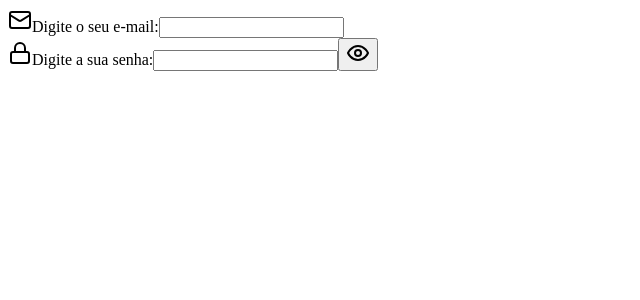
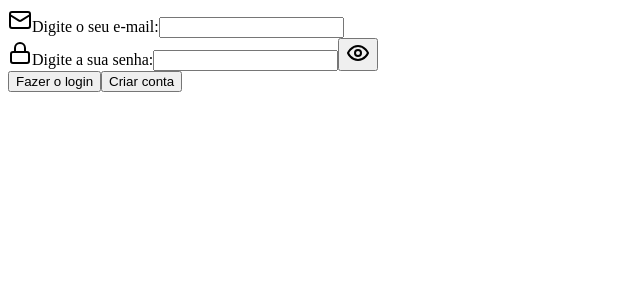
Before and after one commit to joaovictor1516/pomolist, a Next.js app: page /login in a window 1280 px wide. Shown: the top 300 px of the page, without its empty margins (0-640 px from the left). Built offline with nearby package versions, Linux system fonts and the light colour scheme.

Commit message:
adicao da mudanca de pagina quando o usuario selecionar criar uma conta.

```diff
--- a/src/app/components/user/userLogin.tsx
+++ b/src/app/components/user/userLogin.tsx
@@ -1,7 +1,8 @@
 "use client";
 import axios from "axios";
+import "tailwindcss/tailwind.css";
+import { useRouter } from "next/navigation";
 import { ChangeEvent, useState } from "react";
-import "tailwindcss/tailwind.css";
 import { Slide, toast } from "react-toastify";
 import { Mail, Lock, Eye, EyeOff } from "lucide-react";
 
@@ -44,8 +45,13 @@ export function UserLogin(){
         }
     }
 
+    function handleUserSignIn(){
+        const router = useRouter();
+        router.push("/register");
+    }
+
     return(
-        <form className="">
+        <form className="flex flex-col ">
             <div className="">
                 <label htmlFor="userEmail"
                        className="">
@@ -84,6 +90,10 @@ export function UserLogin(){
                 </button>
             </div>
 
+            <div className="flex flex-col">
+                <button type="button" className="">Fazer o login</button>
+                <button type="button" className="" onClick={handleUserSignIn}>Criar conta</button>
+            </div>
         </form>
     )
 }
```
